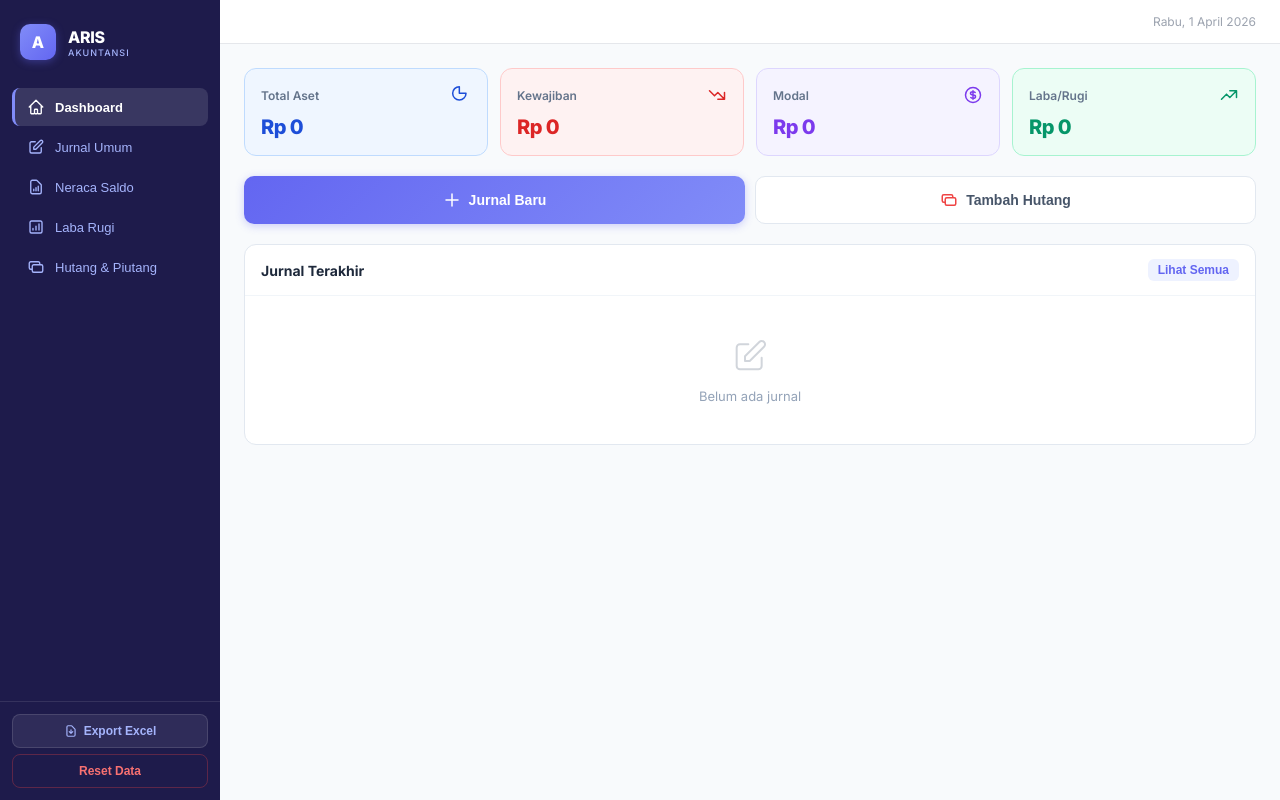
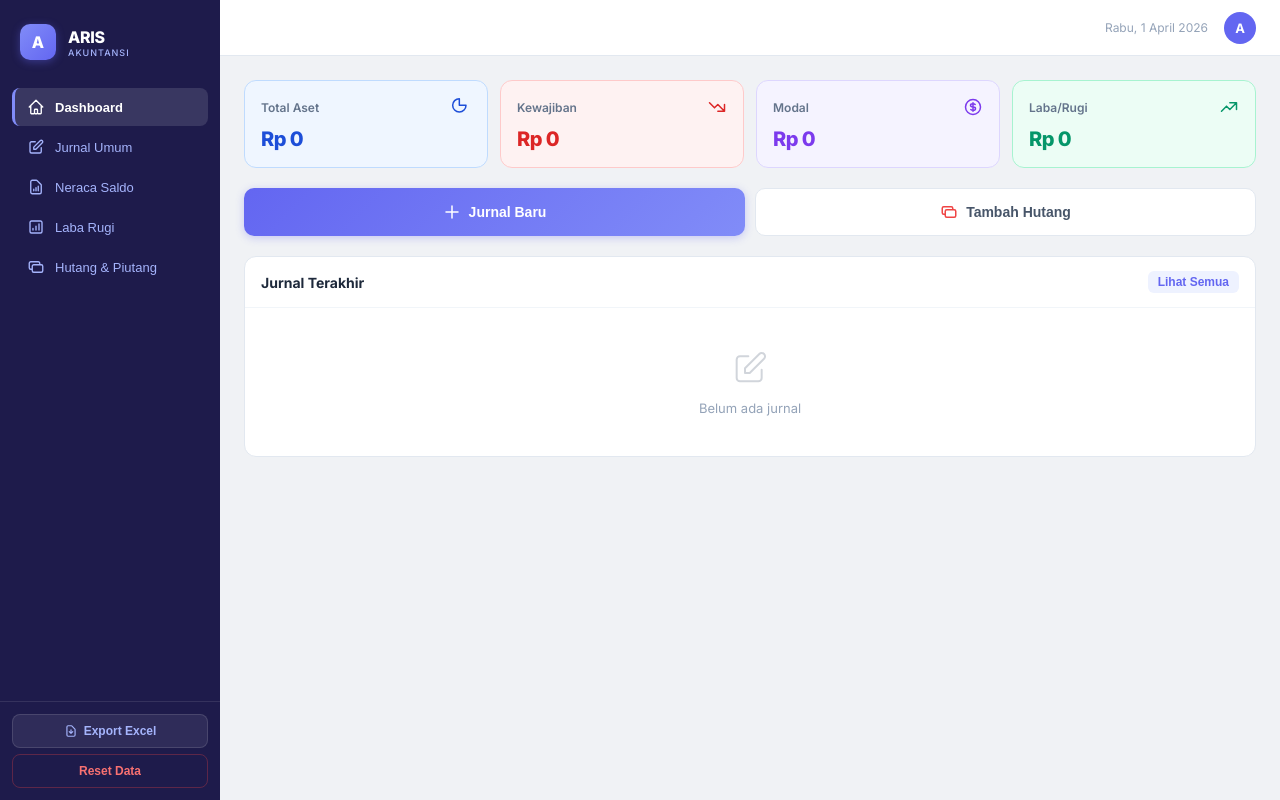
Before and after one commit to AffiTA/aris-app, a Next.js app: page / in a window 1280 px wide. Built offline with nearby package versions, Linux system fonts and the light colour scheme.

Commit message:
Polish: jurnal.id header, background, breadcrumbs

```diff
--- a/src/app/page.tsx
+++ b/src/app/page.tsx
@@ -147,7 +147,7 @@ export default function App() {
   return (
     <>
       <style>{`@import url('https://fonts.googleapis.com/css2?family=Inter:wght@400;500;600;700;800&display=swap');*{margin:0;padding:0;box-sizing:border-box}@keyframes spin{to{transform:rotate(360deg)}}@keyframes fadeIn{from{opacity:0;transform:translateY(10px)}to{opacity:1;transform:translateY(0)}}body{font-family:'Inter',system-ui,sans-serif;-webkit-font-smoothing:antialiased;background:#f0f2f5;color:#1e293b}input,select{-webkit-appearance:none}table{border-collapse:collapse}@media(min-width:768px){.sb{display:flex!important}.bn{display:none!important}.mh{display:none!important}.dh{display:flex!important}.ct{margin-left:220px!important;max-width:none!important;padding:24px!important}}`}</style>
-      <div style={{ minHeight: '100vh', background: '#f8fafc', fontFamily: "'Inter', system-ui, sans-serif", paddingBottom: 72 }}>
+      <div style={{ minHeight: '100vh', background: '#f0f2f5', fontFamily: "'Inter', system-ui, sans-serif", paddingBottom: 72 }}>
 
         {/* Sidebar (Desktop) */}
         <div className="sb" style={{ display: 'none', width: 220, background: '#1e1b4b', color: 'white', flexDirection: 'column', flexShrink: 0, position: 'fixed', top: 0, left: 0, bottom: 0, zIndex: 40 }}>
@@ -191,9 +191,15 @@ export default function App() {
         </header>
 
         {/* Desktop Header */}
-        <header className="dh" style={{ display: 'none', background: 'white', padding: '12px 24px', borderBottom: '1px solid #e5e7eb', justifyContent: 'space-between', alignItems: 'center' }}>
-          <h2 style={{ fontSize: 15, fontWeight: 700 }}>{({ home: 'Dashboard', journal: 'Jurnal Umum', neraca: 'Neraca Saldo', laporan: 'Laporan Laba Rugi', hutang: 'Hutang & Piutang' } as Record<string, string>)[tab]}</h2>
-          <div style={{ fontSize: 12, color: '#9ca3af' }}>{new Date().toLocaleDateString('id-ID', { weekday: 'long', day: 'numeric', month: 'long', year: 'numeric' })}</div>
+        <header className="dh" style={{ display: 'none', background: 'white', padding: '0 24px', borderBottom: '1px solid #e2e8f0', justifyContent: 'space-between', alignItems: 'center', height: 56 }}>
+          <div>
+            <div style={{ fontSize: 11, color: '#94a3b8', fontWeight: 500, marginBottom: 2 }}>Akuntansi</div>
+            <h2 style={{ fontSize: 16, fontWeight: 700, color: '#1e293b' }}>{({ home: 'Dashboard', journal: 'Jurnal Umum', neraca: 'Neraca Saldo', laporan: 'Laporan Laba Rugi', hutang: 'Hutang & Piutang' } as Record<string, string>)[tab]}</h2>
+          </div>
+          <div style={{ display: 'flex', alignItems: 'center', gap: 16 }}>
+            <div style={{ fontSize: 12, color: '#94a3b8' }}>{new Date().toLocaleDateString('id-ID', { weekday: 'long', day: 'numeric', month: 'long', year: 'numeric' })}</div>
+            <div style={{ width: 32, height: 32, background: '#6366f1', borderRadius: '50%', display: 'flex', alignItems: 'center', justifyContent: 'center', color: 'white', fontSize: 13, fontWeight: 700 }}>A</div>
+          </div>
         </header>
 
         <main className="ct" style={{ padding: 16 }}>
```
